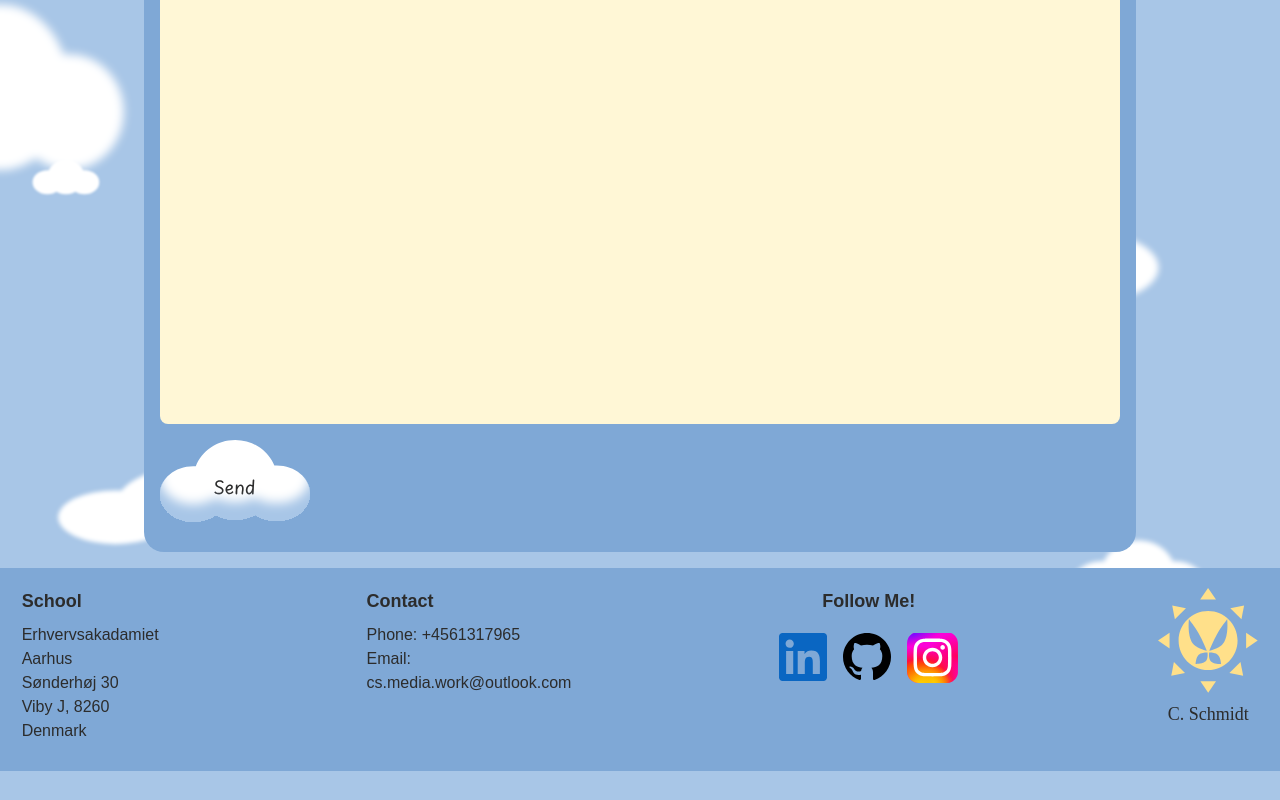
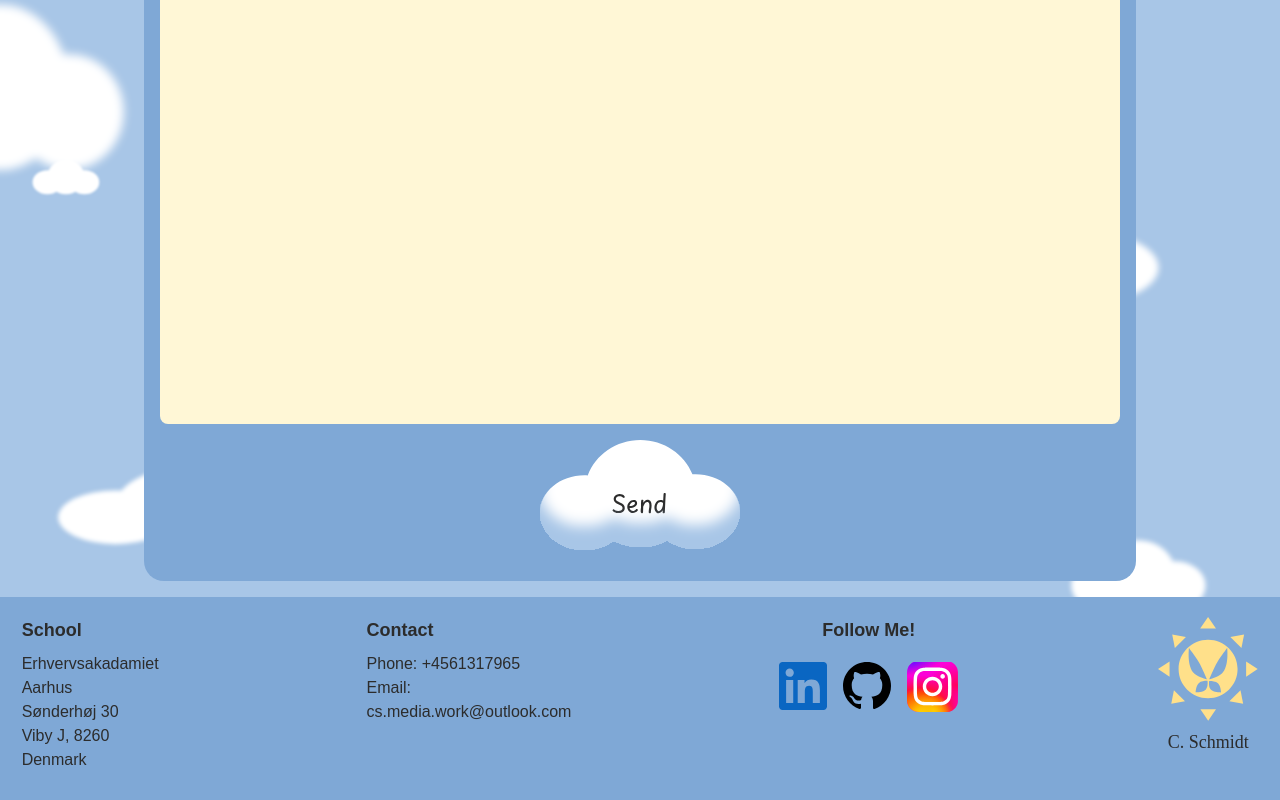
Before and after one commit to CilleMDU/CilleMDU.github.io, a React (Vite) app: page /contact in a window 1280 px wide. Shown: the part 1355-2155 px from the top of the page. Before the commit the page ends 2126 px from the top, so only its background shows below. Built offline with nearby package versions, Linux system fonts and the light colour scheme; no server answers; a web font is replaced by a local one.

Commit message:
edited send btn

```diff
--- a/src/pages/ContactPage/ContactPage.module.css
+++ b/src/pages/ContactPage/ContactPage.module.css
@@ -119,10 +119,12 @@
     border: none;
     cursor: pointer;
     background: none;
+    display: flex;
+    align-self: center;
 }
 
 .contactFormButton img {
-    width: 15rem;
+    width: 20rem;
     height: auto;
 }
 
```
